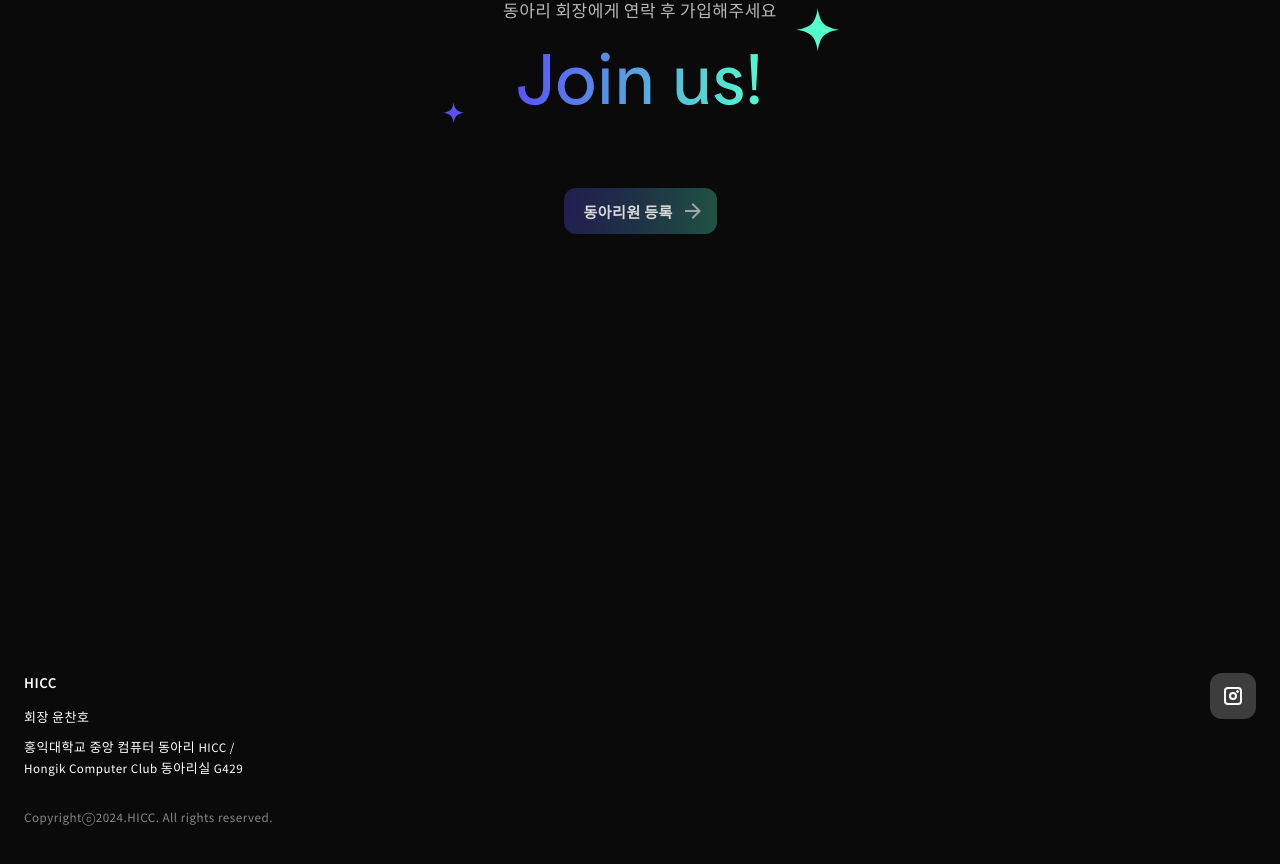
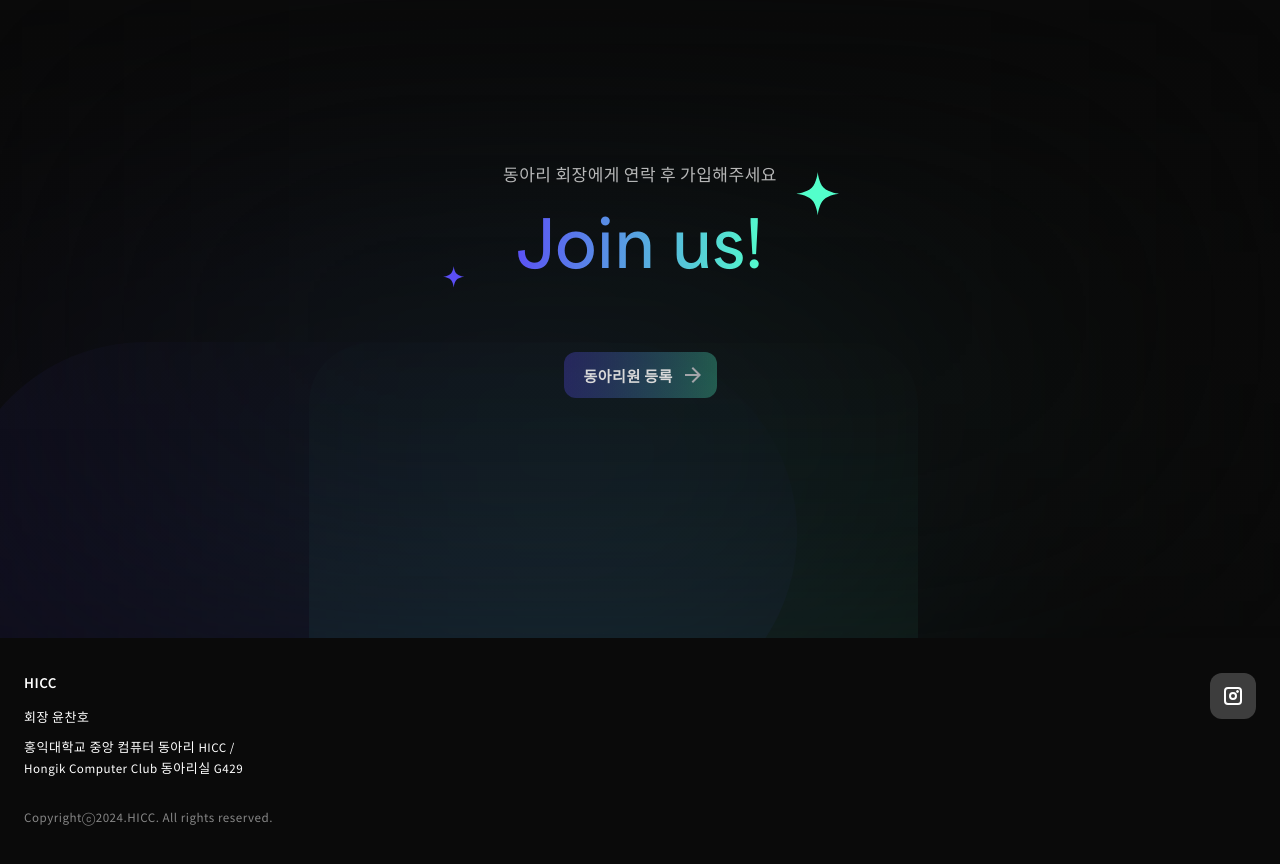
Before and after one commit to HICC-REBOOT/HICC-REBOOT-Frontend, a React (Create React App) app in the folder frontend/: page / in a window 1280 px wide. Shown: the part 4352-5216 px from the top of the page. Built offline with nearby package versions, Linux system fonts and the light colour scheme.

Commit message:
design: joinus 배경 그라데이션 효과 추가

```diff
--- a/frontend/src/components/home/JoinUs.tsx
+++ b/frontend/src/components/home/JoinUs.tsx
@@ -8,6 +8,9 @@ import * as J from './style/JoinUs.style';
 function JoinUs() {
   return (
     <J.Container>
+      <J.Circle1 />
+      <J.Circle2 />
+      <J.BackGround></J.BackGround>
       <J.GroupContainer>
         <J.Content>동아리 회장에게 연락 후 가입해주세요</J.Content>
         <J.Title> Join us!</J.Title>
--- a/frontend/src/components/home/style/JoinUs.style.tsx
+++ b/frontend/src/components/home/style/JoinUs.style.tsx
@@ -3,11 +3,28 @@ import { DeviceProvider } from '@assets/mediaQuery';
 import theme from '@styles/theme';
 
 export const Container = styled.div`
+  position: relative;
   width: 100%;
   display: flex;
   flex-direction: column;
   align-items: center;
   background: ${(props) => props.theme.colors.black};
+  ${(props) => props.theme.media.mobile`
+    height: 39.5rem;
+  `}
+
+  ${(props) => props.theme.media.tablet`
+    height: 64rem;
+  `}
+
+  ${(props) => props.theme.media.desktop`
+    height: 88.4rem;
+  `}
+
+  ${(props) => props.theme.media.wide`
+    height: 88.4rem;
+  `}
+  overflow: hidden;
 `;
 
 export const GroupContainer = styled.div`
@@ -17,21 +34,25 @@ export const GroupContainer = styled.div`
   align-items: center;
   flex-shrink: 0;
   ${(props) => props.theme.media.mobile`
+    top: 11.6rem;
     width: 24.3rem;
     height: 39.5rem;
   `}
 
   ${(props) => props.theme.media.tablet`
+    top: 16.4rem;
     width: 39.5rem;
     height: 64rem;
   `}
 
   ${(props) => props.theme.media.desktop`
+    top: 31.3rem;
     width: 66.4rem;
     height: 88.4rem;
   `}
 
   ${(props) => props.theme.media.wide`
+    top: 31.3rem;
     width: 66.4rem;
     height: 88.4rem;
   `}
@@ -205,3 +226,86 @@ export const ButtonCircle = styled.div`
   border-radius: 50%;
   background: ${(props) => props.theme.colors.black};
 `;
+
+export const BackGround = styled.div`
+  overflow: hidden;
+  position: absolute;
+  width: 100%;
+  background: linear-gradient(180deg, rgba(10, 10, 10, 0) 0%, rgba(10, 10, 10, 0.1) 100%);
+  backdrop-filter: blur(15rem);
+  flex-shrink: 0;
+  ${(props) => props.theme.media.mobile`
+    height: 39.5rem;
+  `}
+
+  ${(props) => props.theme.media.tablet`
+    height: 64rem;
+  `}
+
+  ${(props) => props.theme.media.desktop`
+    height: 88.4rem;
+  `}
+
+  ${(props) => props.theme.media.wide`
+    height: 88.4rem;
+  `}
+`;
+
+export const Circle1 = styled.div`
+  position: absolute;
+  flex-shrink: 0;
+  border-radius: 84.3rem;
+  background: rgba(79, 72, 236, 0.1);
+  ${(props) => props.theme.media.mobile`
+    top: 34.4rem;
+    left: -4.6rem;
+    width: 39.5rem;
+    height: 17.9rem;
+    border-radius: 39.5rem;
+  `}
+
+  ${(props) => props.theme.media.tablet`
+    top: 34.4rem;
+    left: -4.6rem;
+    width: 84.3rem;
+    height: 38.2rem;
+    border-radius: 84.3rem;
+  `}
+
+  ${(props) => props.theme.media.desktop`
+    top: 64.4rem;
+    left: -9.7rem;
+    width: 175.2rem;
+    height: 71.8rem;
+    border-radius: 175.2rem;
+  `}
+`;
+
+export const Circle2 = styled.div`
+  position: absolute;
+  flex-shrink: 0;
+  background: rgba(83, 255, 203, 0.1);
+  ${(props) => props.theme.media.mobile`
+    top: 34.7rem;
+    left: 12rem;
+    width: 28.5rem;
+    height: 22.5rem;
+    border-radius: 28.5rem;
+  `}
+
+  ${(props) => props.theme.media.tablet`
+    top: 34.5rem;
+    left: 30.9rem;
+    width: 60.9rem;
+    height: 48.1rem;
+    border-radius: 60.98px;
+  `}
+
+  ${(props) => props.theme.media.desktop`
+    top: 64.4rem;
+    left: 59rem;
+    width: 126.7rem;
+    height: 90.5rem;
+    border-radius: 126.7rem;
+  `}
+`;
```
Also changed, not shown: 1 other file (tests, documents, lock files or other folders).
